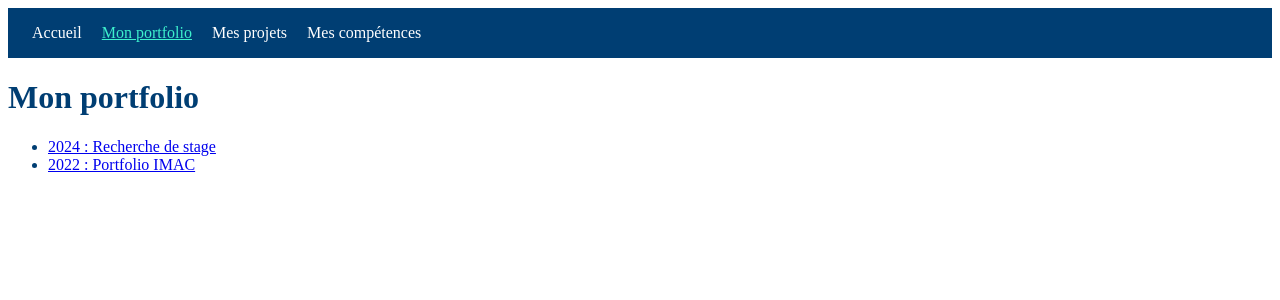
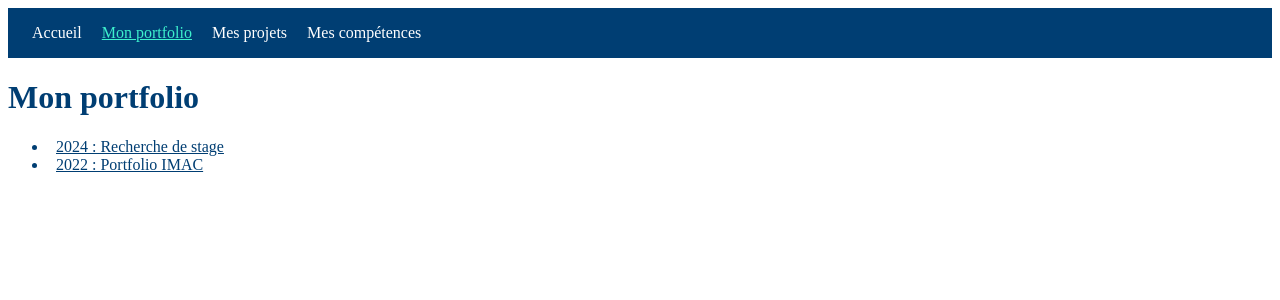
Before and after one commit to Melokye/Melokye.github.io, a Jekyll site: the page built from portfolio.md, in a window 1280 px wide. Shown: the top 300 px of the page. Built offline with Jekyll 4.4.1, drawn with Linux system fonts in a browser that asks for light colours.

Commit message:
charte graphique, liens

```diff
--- a/_sass/main.scss
+++ b/_sass/main.scss
@@ -8,6 +8,16 @@ body{
     color: #003E73;
 }
 
+a{
+    color: #003E73;
+    padding: 8px;
+
+    &:hover{
+        color: #3DF1CD;
+        background-color: #003E73;
+    }
+}
+
 nav {
     margin: 0em;
     background-color: #003E73;
@@ -16,7 +26,6 @@ nav {
     a{
         color: white;
         text-decoration-line: none;
-        // display: block;
         padding: 8px;
 
         &:hover{
```
